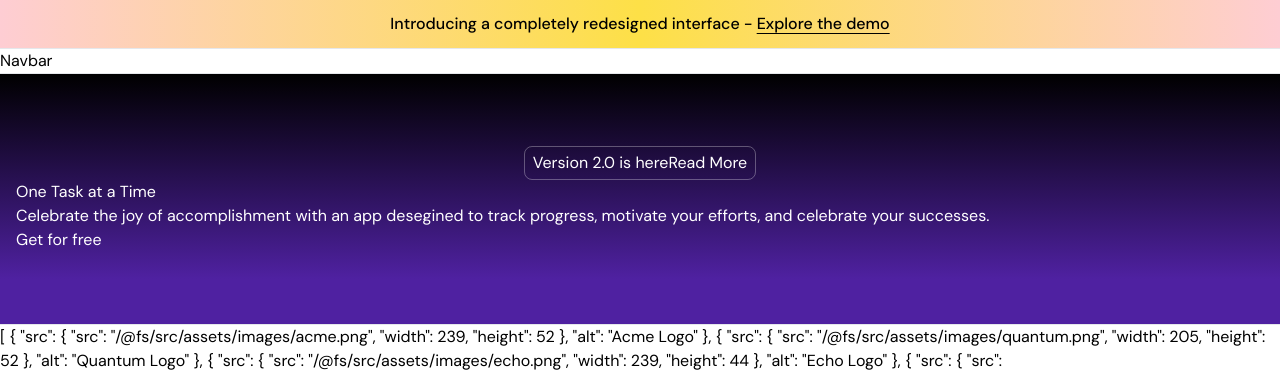
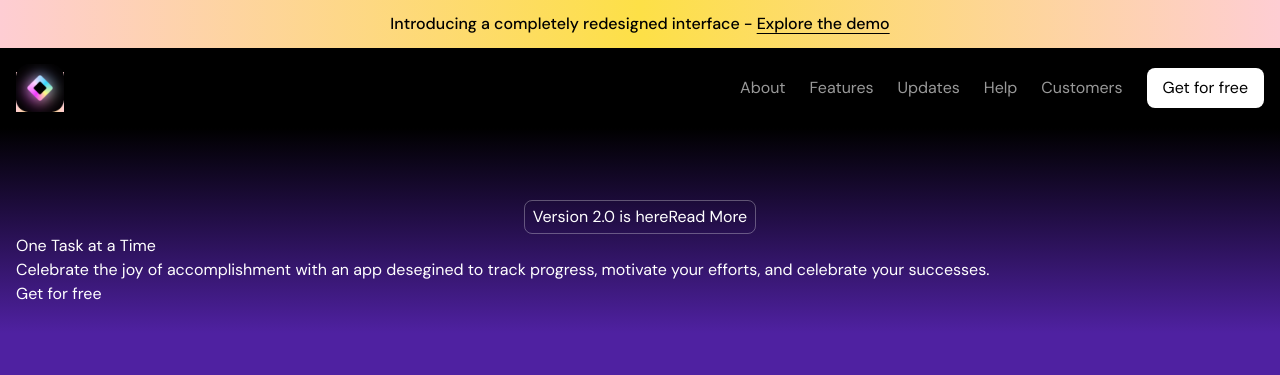
Before and after one commit to GITGARDS/tnext-saaswebsite-landingpage, a Next.js app: page / in a window 1280 px wide. Shown: the top 375 px of the page. Built offline with nearby package versions, Linux system fonts and the light colour scheme.

Commit message:
feat: hero

```diff
--- a/src/app/layout.tsx
+++ b/src/app/layout.tsx
@@ -4,7 +4,6 @@ import { DM_Sans } from "next/font/google";
 import "./globals.css";
 
 const dmSans = DM_Sans({
-  variable: "--font-geist-sans",
   subsets: ["latin"],
 });
 
@@ -19,7 +18,7 @@ export default function RootLayout({
   children: React.ReactNode;
 }>) {
   return (
-    <html lang="en">
+    <html lang="pt-Br">
       <body className={clsx(dmSans.className, "antialiased")}>{children}</body>
     </html>
   );
--- a/src/app/page.tsx
+++ b/src/app/page.tsx
@@ -1,22 +1,14 @@
 import { Banner } from "@/components/Banner";
-import { CallToAction } from "@/components/CallToAction";
-import { FAQs } from "@/components/FAQs";
-import { Features } from "@/components/Features";
-import { Footer } from "@/components/Footer";
 import { Hero } from "@/components/Hero";
-import { LogoTicker } from "@/components/LogoTicker";
 import { Navbar } from "@/components/Navbar";
-import { ProductShowcase } from "@/components/ProductShowcase";
 
 export default function Home() {
   return (
     <>
       <Banner />
-      <hr />
       <Navbar />
-      <hr />
       <Hero />
-      <hr />
+      {/* <hr />
       <LogoTicker />
       <hr />
       <Features />
@@ -27,7 +19,7 @@ export default function Home() {
       <hr />
       <CallToAction />
       <hr />
-      <Footer />
+      <Footer /> */}
     </>
   );
 }
--- a/src/components/Navbar.tsx
+++ b/src/components/Navbar.tsx
@@ -1,7 +1,67 @@
+import Image from "next/image";
+
+import MenuIcon from "../assets/icons/menu.svg";
+import logoImage from "../assets/images/logosaas.png";
+
 export const Navbar = () => {
   return (
-    <>
-      <div>Navbar</div>
-    </>
+    <div className="bg-black">
+      <div className="px-4">
+        <div className="py-4 flex items-center justify-between">
+          <div className="relative">
+            <div className="absolute w-full top-2 bottom-0 bg-gradient-to-r from-rose-200 via-yellow-300 to-rose-200"></div>
+            <Image
+              src={logoImage}
+              alt="Sass logo"
+              className="h-12 w-12 relative"
+            />
+          </div>
+
+          <div
+            className="border border-white border-opacity-30
+          h-10 w-10 inline-flex items-center justify-center
+          rounded-lg sm:hidden
+          "
+          >
+            <MenuIcon className="text-white" />
+          </div>
+          <nav className="gap-6 items-center hidden sm:flex">
+            <a
+              href="#"
+              className="text-opacity-60 text-white hover:text-opacity-100 transition"
+            >
+              About
+            </a>
+            <a
+              href="#"
+              className="text-opacity-60 text-white hover:text-opacity-100 transition"
+            >
+              Features
+            </a>
+            <a
+              href="#"
+              className="text-opacity-60 text-white hover:text-opacity-100 transition"
+            >
+              Updates
+            </a>
+            <a
+              href="#"
+              className="text-opacity-60 text-white hover:text-opacity-100 transition"
+            >
+              Help
+            </a>
+            <a
+              href="#"
+              className="text-opacity-60 text-white hover:text-opacity-100 transition"
+            >
+              Customers
+            </a>
+            <button className="bg-white py-2 px-4 rounded-lg">
+              Get for free
+            </button>
+          </nav>
+        </div>
+      </div>
+    </div>
   );
 };
```
Also changed, not shown: anotacoes.txt (added).
